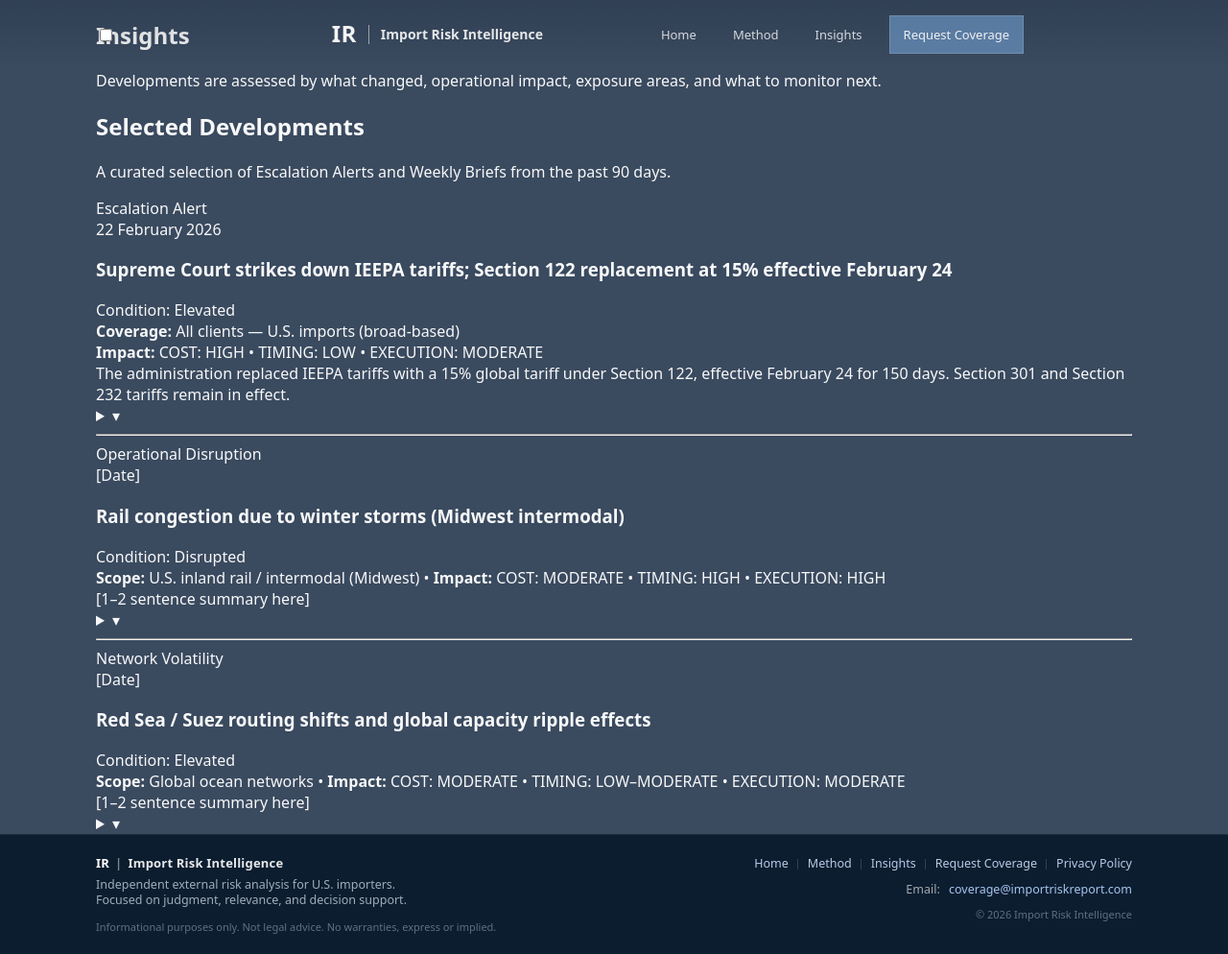
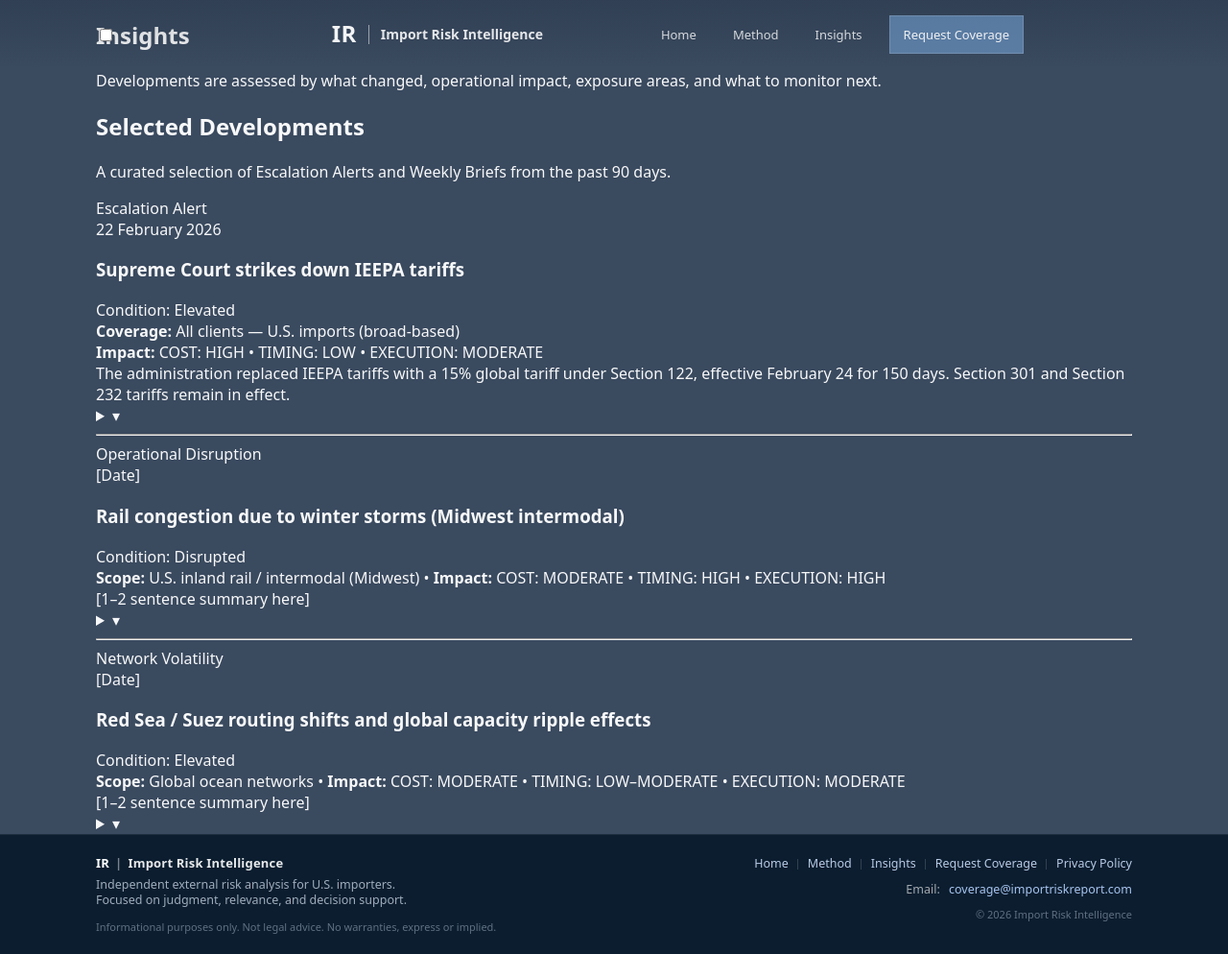
Before and after one commit to importrisk/import-risk-intelligence-site, a Jekyll site: the page built from insights.html, in a window 1280 px wide. Shown: the whole page at 96% size. Built offline with Jekyll 4.4.1, drawn with Linux system fonts in a browser that asks for light colours.

Commit message:
Update insights.html

```diff
--- a/insights.html
+++ b/insights.html
@@ -45,7 +45,7 @@ description: Examples of what an IRI Escalation Alert or Weekly Brief looks like
             <!-- Title row + Condition on right -->
             <div class="brief-topline">
               <h3 class="brief-title">
-                Supreme Court strikes down IEEPA tariffs; Section 122 replacement at 15% effective February 24
+                Supreme Court strikes down IEEPA tariffs
               </h3>
 
               <div class="brief-right">
```
